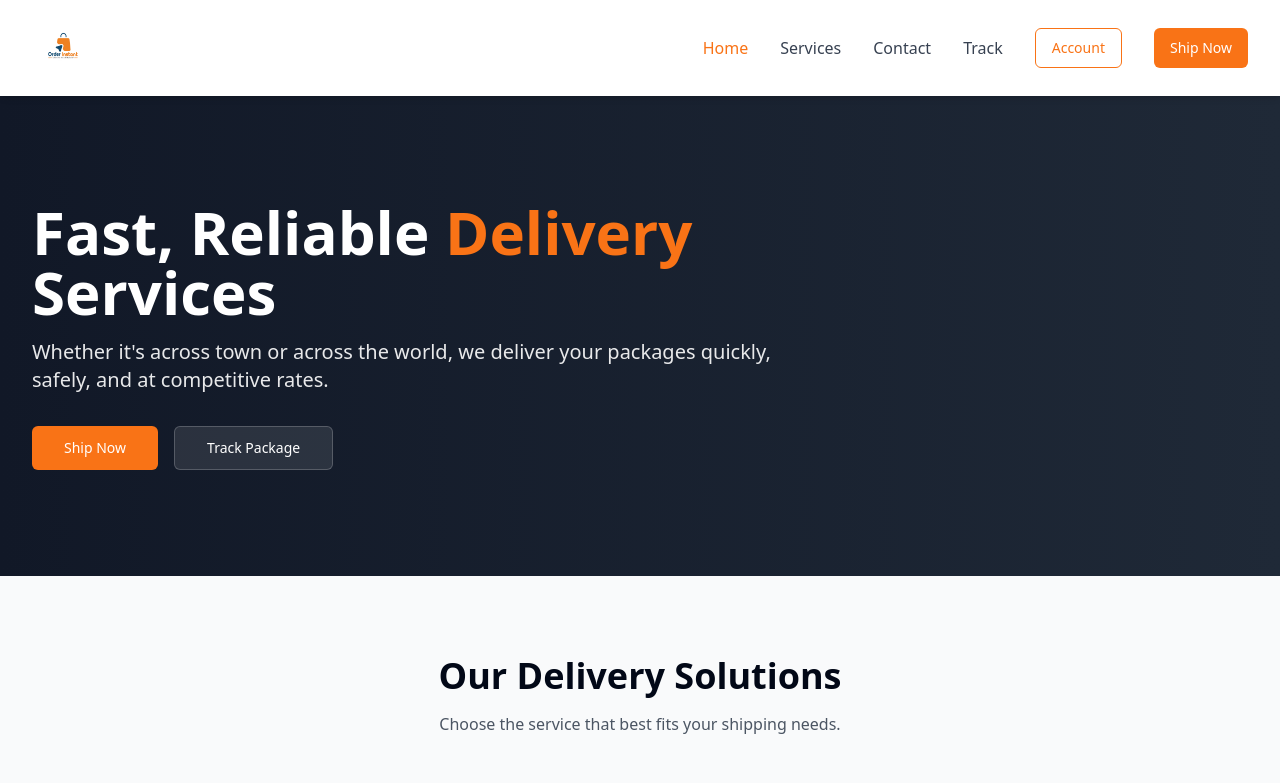
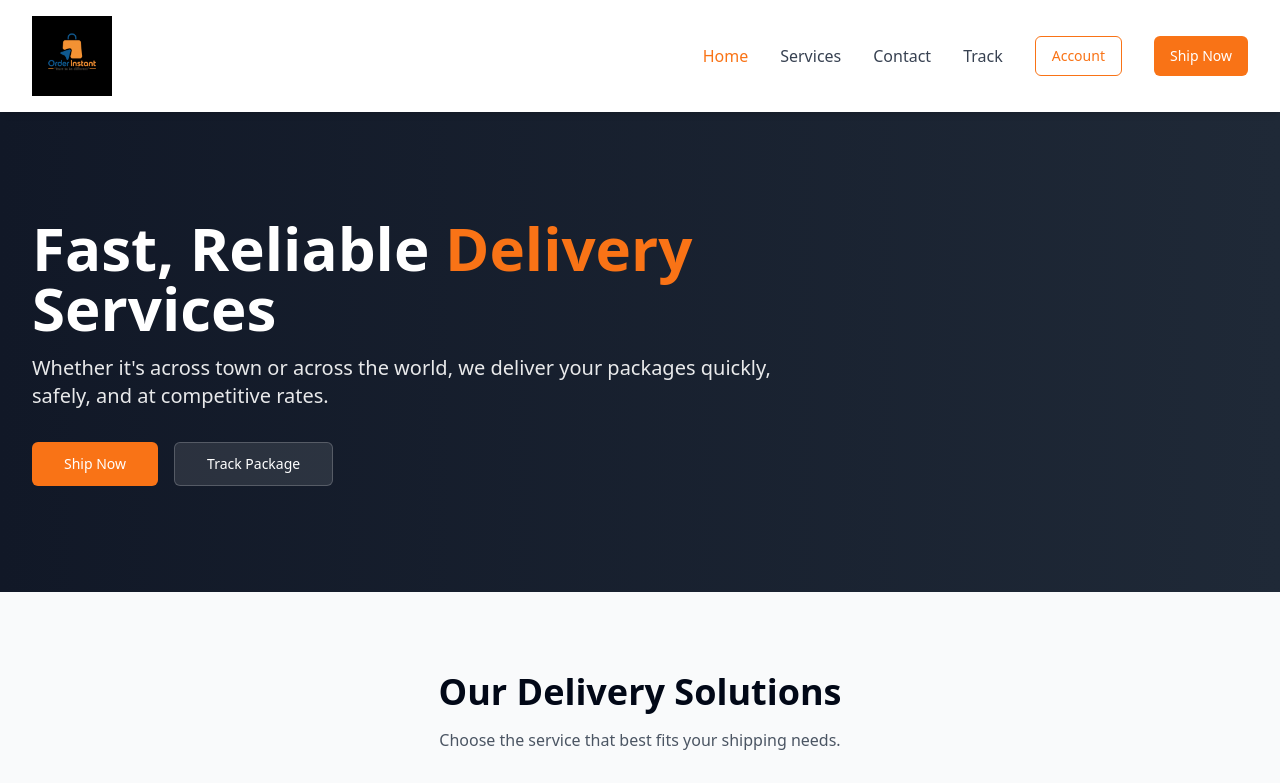
Before and after one commit to gmpratistha/instant-ship-waves, a React (Vite) app: page / in a window 1280 px wide. Shown: the top 783 px of the page. Built offline with nearby package versions, Linux system fonts and the light colour scheme.

Commit message:
Update logo and favicon
Replaced the logo in the navbar, footer, and favicon with the company logo, and adjusted the size for better visibility.

```diff
--- a/index.html
+++ b/index.html
@@ -17,8 +17,8 @@
     <meta name="twitter:site" content="@orderinstant" />
     <meta name="twitter:image" content="https://lovable.dev/opengraph-image-p98pqg.png" />
 
-    <!-- Using the company logo as favicon -->
-    <link rel="icon" href="/lovable-uploads/9d152b33-cf8e-4dac-87f2-b8d02ce79bd3.png" type="image/png">
+    <!-- Updated company logo as favicon -->
+    <link rel="icon" href="/lovable-uploads/f4eea901-0f64-404b-9722-22b10cde2f00.png" type="image/png">
     <link rel="preconnect" href="https://fonts.googleapis.com">
     <link rel="preconnect" href="https://fonts.gstatic.com" crossorigin>
     <link href="https://fonts.googleapis.com/css2?family=Inter:wght@300;400;500;600;700&display=swap" rel="stylesheet">
--- a/src/components/layout/Footer.tsx
+++ b/src/components/layout/Footer.tsx
@@ -1,6 +1,6 @@
 
 import { Link } from 'react-router-dom';
-import { Package, Mail, Phone, MapPin } from 'lucide-react';
+import { Mail, Phone, MapPin } from 'lucide-react';
 
 const Footer = () => {
   const currentYear = new Date().getFullYear();
@@ -13,9 +13,9 @@ const Footer = () => {
           <div>
             <div className="flex items-center mb-4">
               <img
-                src="/lovable-uploads/9d152b33-cf8e-4dac-87f2-b8d02ce79bd3.png"
+                src="/lovable-uploads/f4eea901-0f64-404b-9722-22b10cde2f00.png"
                 alt="Order Instant Logo"
-                className="h-12 mr-2"
+                className="h-14 mr-2" // Increased size for better visibility
               />
               <span className="text-xl font-bold">Order<span className="text-brand-orange">Instant</span></span>
             </div>
--- a/src/components/layout/Navbar.tsx
+++ b/src/components/layout/Navbar.tsx
@@ -23,12 +23,12 @@ const Navbar = () => {
     <nav className="bg-white shadow-md sticky top-0 z-50">
       <div className="container-custom py-4">
         <div className="flex justify-between items-center">
-          {/* Logo with increased size */}
+          {/* Updated Logo with appropriate size */}
           <Link to="/" className="flex items-center" onClick={closeMenu}>
             <img
-              src="/lovable-uploads/9d152b33-cf8e-4dac-87f2-b8d02ce79bd3.png"
+              src="/lovable-uploads/f4eea901-0f64-404b-9722-22b10cde2f00.png"
               alt="Order Instant Logo"
-              className="h-14 md:h-16" // Increased from h-10
+              className="h-16 md:h-20" // Increased size for better visibility
             />
           </Link>
 
```
Also changed, not shown: public/lovable-uploads/f4eea901-0f64-404b-9722-22b10cde2f00.png (added).
